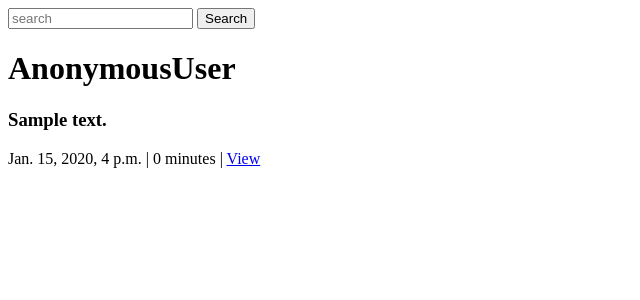
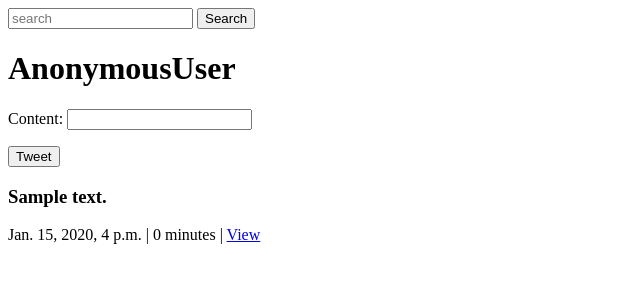
Before and after one commit to mhasan09/JTweet, a Django app: page /tweet/search/ in a window 1280 px wide. Shown: the top 300 px of the page, without its empty margins (0-640 px from the left). Run offline with Django 3.2, Linux system fonts and the light colour scheme; tables that the repository leaves empty hold one stand-in row (values such as "Sample post").

Commit message:
added Tweet from home

```diff
--- a/JTweet/urls.py
+++ b/JTweet/urls.py
@@ -23,7 +23,7 @@ from tweetapp.views import TweetListView
 urlpatterns = [
     path('admin/', admin.site.urls),
     path('tweet/', include('tweetapp.urls',namespace='tweet')),
-    path('',TweetListView.as_view(),name='home')
+    path('', TweetListView.as_view(), name='home')
 
 ]
 
--- a/templates/create_view.html
+++ b/templates/create_view.html
@@ -1,4 +1,4 @@
-<form class="form" method="post" action="">
+<form class="form" method="post" action="{% if action_url %}{{ action_url }}{% endif %}">
     {% csrf_token %}
     {{ form.as_p }}
     <input type="submit" value="Tweet" />
--- a/templates/list_view.html
+++ b/templates/list_view.html
@@ -1,6 +1,16 @@
 {% include 'search_form.html' %}
 
   <h1>{{ request.user }}</h1>
+<div class="row">
+    {% if not request.GET.q %}
+
+
+            {% include 'create_view.html' with form=create_form action_url=create_url %}
+
+
+
+</div>
+{% endif %}
 {% if object.image %}
 
   <img class="mr-3" src="..." alt="Generic placeholder image">
--- a/tweetapp/views.py
+++ b/tweetapp/views.py
@@ -46,6 +46,8 @@
    template_name = "list_view.html"
    def get_context_data(self, *args, **kwargs):
        context = super(TweetListView,self).get_context_data(*args, **kwargs)
+       context['create_form']= TweetModelForm()
+       context['create_url'] = reverse_lazy("tweetapp:create")
        return context
 
    def get_queryset(self,*args,**kwargs):
```
